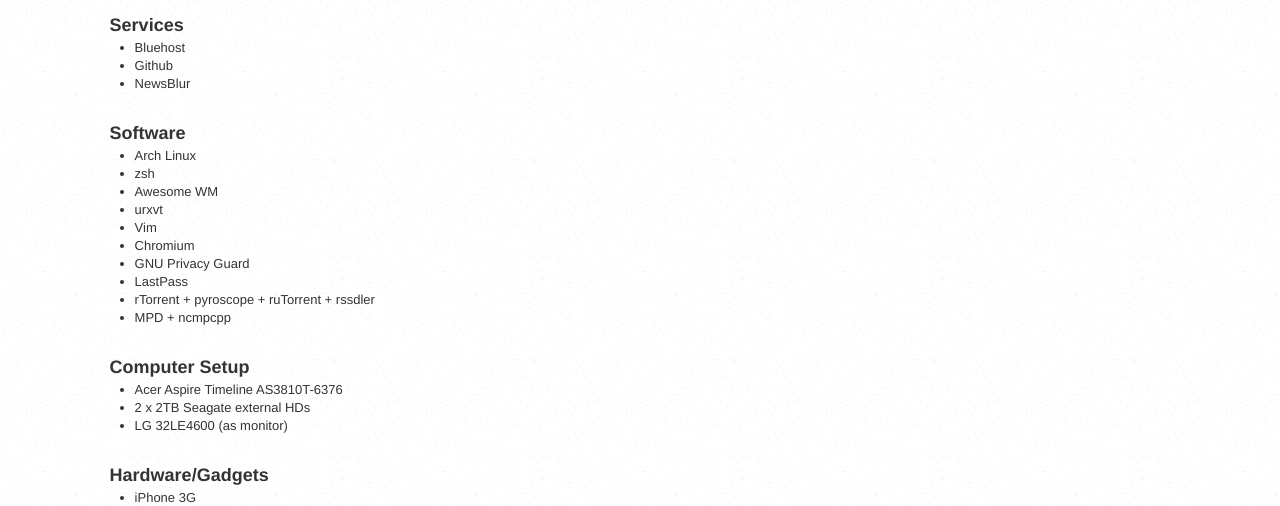
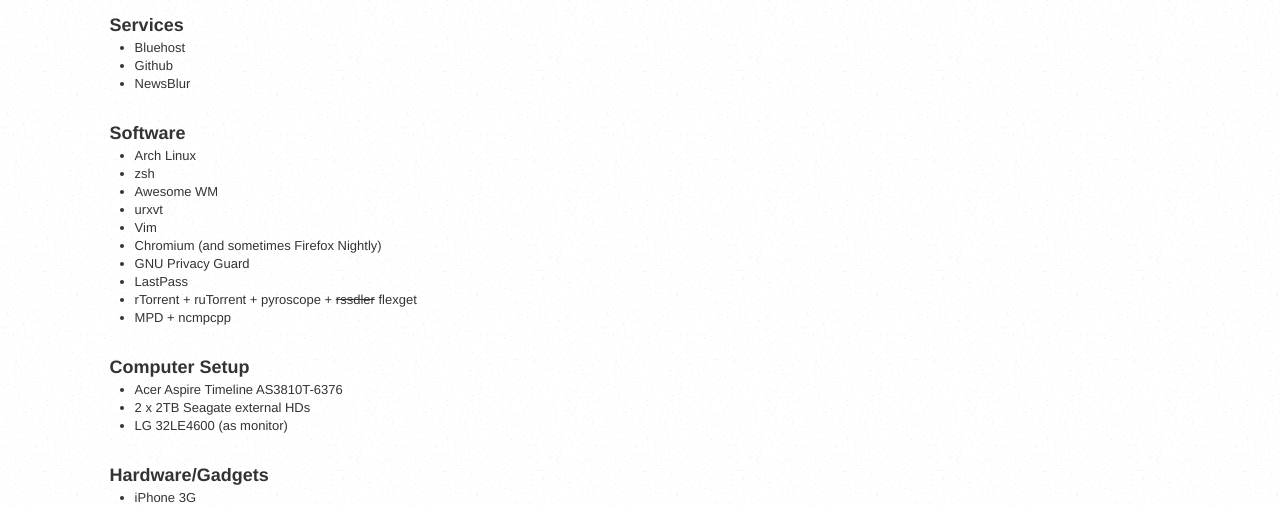
Before and after one commit to agnaldomarinho/juliobs, a Django app: page /stuff-i-use/ in a window 1280 px wide. Shown: the part 249-755 px from the top of the page. Run offline with Django 3.2, Linux system fonts and the light colour scheme; parts of the project's set-up code (start-up, migrations or seed data) failed here and were passed over; some libraries are stand-ins or nearby versions.

Commit message:
Adicionei Firefox e Flexget

```diff
--- a/juliobs/templates/stuff_i_use.html
+++ b/juliobs/templates/stuff_i_use.html
@@ -32,10 +32,10 @@
         <li>Awesome WM
         <li>urxvt
         <li>Vim
-        <li>Chromium
+        <li>Chromium (and sometimes Firefox Nightly)
         <li>GNU Privacy Guard
         <li>LastPass
-        <li>rTorrent + pyroscope + ruTorrent + rssdler
+        <li>rTorrent + ruTorrent + pyroscope + <span style="text-decoration: line-through;">rssdler</span> flexget
         <li>MPD + ncmpcpp
     </ul>
 
```
